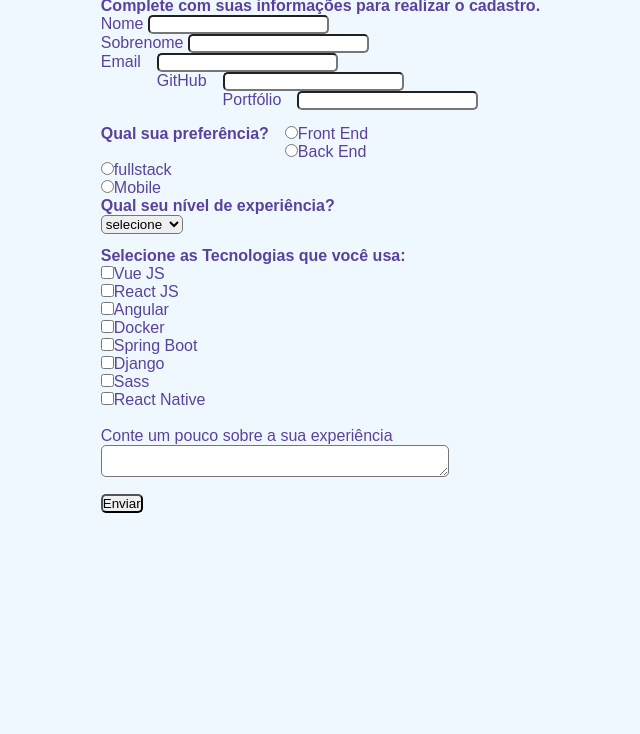
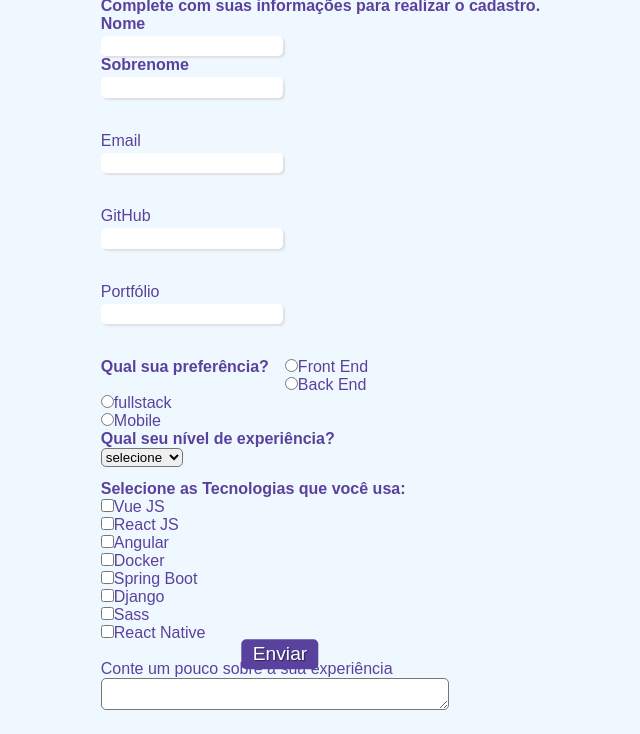
Before and after one commit to EduardaAChagas/Curso-DEVWEB, a plain HTML site: page formulario/index.html in a window 1280 px wide. Shown: the part 66-800 px from the top of the page, without its empty margins (360-1000 px from the left). Drawn offline with Linux system fonts and the light colour scheme.

Commit message:
continuação do formulario

```diff
--- a/formulario/index.html
+++ b/formulario/index.html
@@ -5,37 +5,40 @@
             <meta http-equiv="X-UA-Compatible" content="IE=edge">
             <meta name="viewport" content="width=device-width, initial-scale=1.0">
             <link rel="stylesheet" type="text/css" href="style.css">
-    <title>Formulário Dudi</title>
+            <title>Formulário da Dudi</title>
         </head>
     <body>
-    <fieldset class="group">
         <div>
             <h1 id="titulo">Cadastro de DEVs</h1>
             <p id="subtitulo"><h4>Complete com suas informações para realizar o cadastro.</h4></p>
         </div>
 
-        <div>
-            <label for="nome">Nome</label>
-            <input type="text" name="name" id="name" required>
+        <form>
+            <fieldset class="group">
+                <div class="campo">
+                    <label for="nome"><strong>Nome</strong></label>
+                    <input type="text" name="name" id="nome" required>
+
+                    <label for="nome"><strong>Sobrenome</strong></label>
+                    <input type="text" name="sobrenome" id="sobrenome" required><br>
+                </div>
+            </fieldset>
+
+            <div class="sites">
+                <div class="campo">
+                    <label for="nome">Email</label>
+                    <input type="email" name="email" id="email" required><br>
+                </div>
+                <div class="campo">
+                    <label for="nome">GitHub</label>
+                    <input type="website" name="website" id="website"><br>
+                </div>
+                <div class="campo">
+                    <label for="nome">Portfólio</label>
+                    <input type="website" name="portfolio" id="portfolio"><br>
+                </div>
             </div>
 
-        <div>
-            <label for="nome">Sobrenome</label>
-            <input type="text" name="sobrenome" id="sobrenome" required>
-        </div>
-        <div>
-            <label class="campo" for="nome">Email</label>
-            <input type="email" name="email" id="email" required>
-        </div>
-        <div>
-            <label class="campo" for="nome">GitHub</label>
-            <input type="website" name="website" id="website">
-        </div>
-        <div>
-            <label class="campo" for="nome">Portfólio</label>
-            <input type="website" name="portfolio" id="portfolio">
-        </div>
-    </fieldset>
 
             <fieldset class="group">
                 <div>
@@ -61,6 +64,7 @@
                 </select>
             </fieldset>
             <fieldset class="group">
+                <div id="check">
                     <label for="nome"><h4>Selecione as Tecnologias que você usa:</h4></label>
                     <label>
                         <input type="checkbox" value="vuejs" name="tecnologia">Vue JS<br>
@@ -72,6 +76,7 @@
                         <input type="checkbox" value="sass" name="tecnologia">Sass<br>
                         <input type="checkbox" value="reactnative" name="tecnologia">React Native<br>
                     </label>
+                </div>
             </fieldset>
             <div>
                 <br>
@@ -81,6 +86,6 @@
                 </div>
             </div>
             <button type="submit" class="botao">Enviar</button>
-
+        </form>
     </body>
 </html>
--- a/formulario/style.css
+++ b/formulario/style.css
@@ -1,6 +1,19 @@
 *{
     margin: 0;
     padding: 0;
+}
+
+
+
+.sites{
+    display: inline-block;
+
+}
+
+#nome{
+    justify-content: center;
+    padding: 0.2em;
+    border: #59429d;
 }
 
 #titulo{
@@ -47,8 +60,52 @@ fieldset.group .campo{
     margin-right: 1em;
 }
 
-.campo input[type="text"], .campo input[type="email"], .campo select, .campo textarea, .campo website{
+.group:before, .group:after{
+    display: table;
+}
+
+.group:after{
+    clear: both;
+}
+
+
+.campo input[type="text"], .campo input[type="email"],.campo input[type="website"] , .campo select, .campo textarea, .campo website{
     padding: 0.2em;
     border: #59429d;
-    box-shadow: 2px 2px 2px ;
+    box-shadow: 2px 2px 2px rgba(154,122,122,0.2);
+    display: block;
 }
+
+.campo select option{
+    padding-right: 1em;
+}
+
+.campo input:focus, .campo select:focus, .campo textarea:focus{
+    background-color: #e0e0f8;
+}
+
+.botao {
+    font-size: 1.2em;
+    background: #59429d;
+    border: 0;
+    margin-bottom: 1em;
+    color: #ffffff;
+    padding: 0.2em 0.6em;
+    box-shadow: 2px 2px 2px rgba(0,0,0,0,0.2);
+    text-shadow: 1px 1px 1px rgba(0,0,0,0.5);
+    position: absolute;
+    top: 90%;
+    left: 50%;
+    margin-right: -50%;
+    transform: translate(-50%, -50%);
+
+}
+
+.botao:hover{
+    background: #ccbbff;
+    box-shadow: insert 2px 2px 2px rgba(0,0,0,0,0.2);
+}
+
+#check{
+    display: inline-block;
+}
```
Also changed, not shown: html/index.html (added, +13 -0 lines), vue js/aula-1/index.html (+11 -3 lines), img/nenem.jpeg (added). Lines whose indentation alone changed are shown as unchanged.
